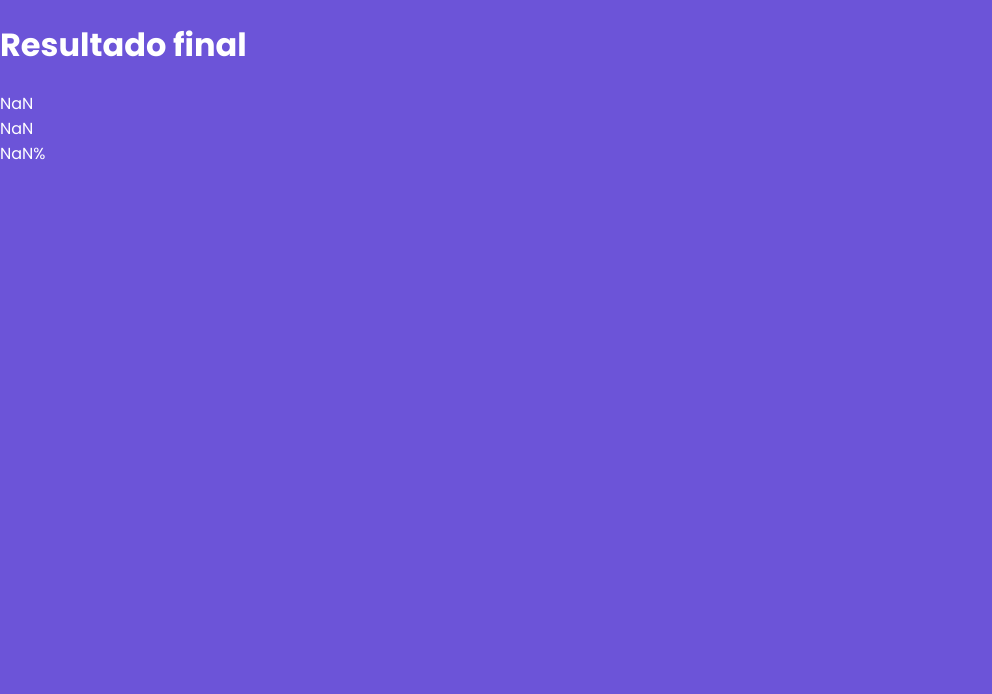
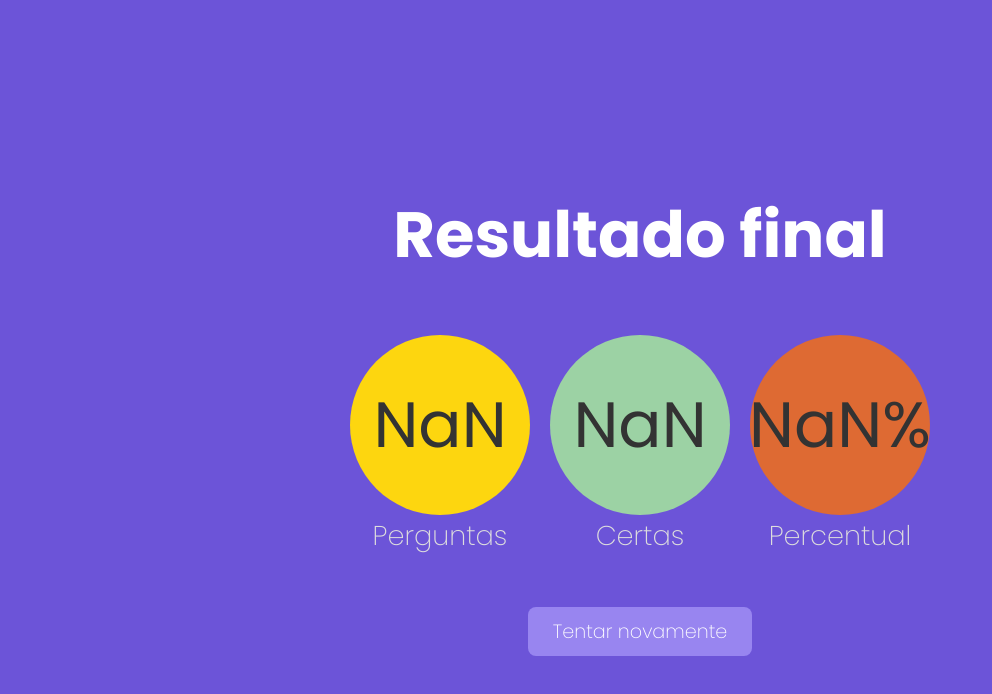
Before and after one commit to marcelo-rafael/next-quiz, a Next.js app: page /resultado in a window 1280 px wide. Shown: the top 694 px of the page, without its empty margins (0-992 px from the left). Built offline with nearby package versions, Linux system fonts and the light colour scheme.

Commit message:
Componente Estatística

```diff
--- /dev/null
+++ b/src/components/Estatistica.tsx
@@ -0,0 +1,26 @@
+import styles from '../styles/Estatistica.module.css'
+
+interface EstatisticaProps {
+  valor: any
+  texto: string
+  corFundo?: string
+  corFonte?: string
+}
+
+export default function Estatistica(props: EstatisticaProps) {
+  return (
+    <div className={styles.estatistica}>
+      <div
+        className={styles.valor}
+        style={{
+          backgroundColor: props.corFundo ?? '#fdd60f',
+          color: props.corFonte ?? '#333'
+        }}>
+          {props.valor}
+      </div>
+      <div className={styles.texto}>
+        {props.texto}
+      </div>
+    </div>
+  )
+}
--- a/src/pages/resultado.tsx
+++ b/src/pages/resultado.tsx
@@ -1,4 +1,6 @@
 import { useRouter } from 'next/router'
+import Botao from '../components/Botao'
+import Estatistica from '../components/Estatistica'
 
 import styles from '../styles/Resultado.module.css'
 
@@ -13,9 +15,12 @@
   return (
     <div className={styles.resultado}>
       <h1>Resultado final</h1>
-      <div>{total}</div>
-      <div>{certas}</div>
-      <div>{`${percentual}%`}</div>
+      <div style={{display: 'flex'}}>
+      <Estatistica texto='Perguntas' valor={total} />
+      <Estatistica texto='Certas' valor={certas} corFundo='#9cd2a4' />
+      <Estatistica texto='Percentual' valor={`${percentual}%`} corFundo='#de6a33' />
+      </div>
+      <Botao href="/" texto="Tentar novamente" />
     </div>
   )
 }
--- /dev/null
+++ b/src/styles/Estatistica.module.css
@@ -0,0 +1,22 @@
+.estatistica {
+  display: flex;
+  flex-direction: column;
+  align-items: center;
+  margin: 10px
+}
+
+.valor {
+  display: flex;
+  justify-content: center;
+  align-items: center;
+  height: 180px;
+  width: 180px;
+  border-radius: 90px;
+  font-size: 4rem;
+}
+
+.texto {
+  color: #ddd;
+  font-size: 1.7rem;
+  font-weight: 200;
+}
--- a/src/styles/Resultado.module.css
+++ b/src/styles/Resultado.module.css
@@ -1,4 +1,8 @@
 .resultado {
   display: flex;
   flex-direction: column;
+  justify-content: center;
+  align-items: center;
+  height: 100vh;
+  font-size: 2rem;
 }
```
